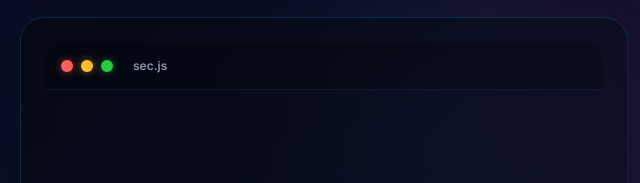
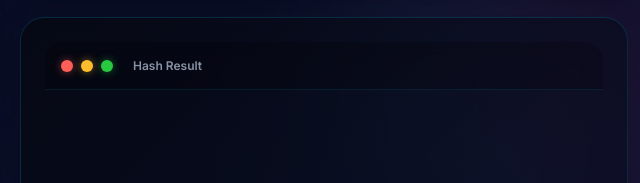
Before and after one commit to nawwtech/leslie-kuroz4ph-hash, a website: page public/index.html in a window 1280 px wide. Shown: the part 459-642 px from the top of the page, 632-1272 px from the left. Drawn offline with Linux system fonts and the light colour scheme.

Commit message:
leslie Burke

```diff
--- a/public/index.html
+++ b/public/index.html
@@ -153,7 +153,7 @@
                             <div class="btn-circle yellow"></div>
                             <div class="btn-circle green"></div>
                         </div>
-                        <span class="terminal-title">sec.js</span>
+                        <span class="terminal-title">Hash Result</span>
                     </div>
                     <div class="terminal-content" id="resultBox" style="display: none;">
                         <pre id="result" class="terminal-text"></pre>
```
